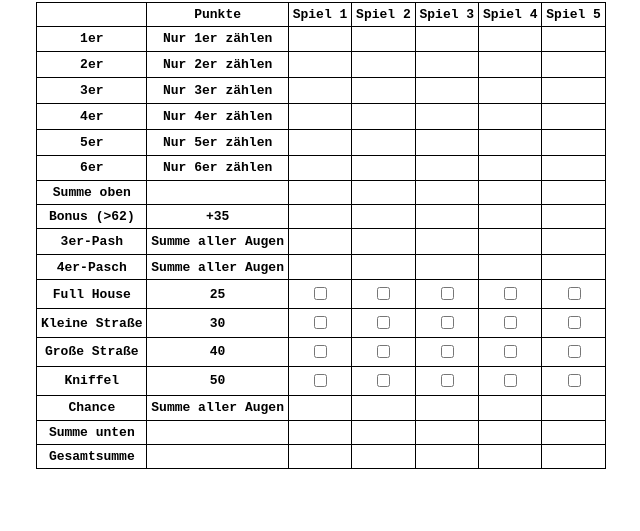
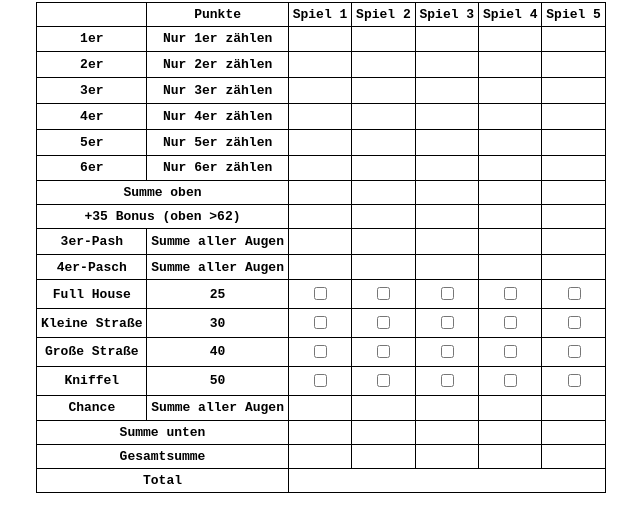
Before and after one commit to SpikePy/Kniffel, a plain HTML site: page index.html in a window 1280 px wide. Shown: the part 67-598 px from the top of the page, without its empty margins (319-959 px from the left). Drawn offline with Linux system fonts and the light colour scheme.

Commit message:
add overall total

```diff
--- a/index.html
+++ b/index.html
@@ -76,8 +76,7 @@
             <td><input type="number" onclick="calculate(5)" id="game5_upper_6" min="0" max="36" step="6"/></td>
         </tr>
         <tr>
-            <th>Summe oben</th>
-            <th></th>
+            <th colspan="2">Summe oben</th>
             <th id="game1_upper_sum"></th>
             <th id="game2_upper_sum"></th>
             <th id="game3_upper_sum"></th>
@@ -85,8 +84,7 @@
             <th id="game5_upper_sum"></th>
         </tr>
         <tr>
-            <th>Bonus (>62)</th>
-            <th>+35</th>
+            <th colspan="2">+35 Bonus (oben >62)</th>
             <th id="game1_upper_bonus"></th>
             <th id="game2_upper_bonus"></th>
             <th id="game3_upper_bonus"></th>
@@ -157,8 +155,7 @@
             <td><input type="number" onclick="calculate(5)" id="game5_lower_chance" min="0" max="36"/></td>
         </tr>
         <tr>
-            <th>Summe unten</th>
-            <th></th>
+            <th colspan="2">Summe unten</th>
             <th id="game1_lower_sum"></th>
             <th id="game2_lower_sum"></th>
             <th id="game3_lower_sum"></th>
@@ -166,14 +163,17 @@
             <th id="game5_lower_sum"></th>
         </tr>
         <tr>
-            <th>Gesamtsumme</th>
-            <th></th>
+            <th colspan="2">Gesamtsumme</th>
             <th id="game1_total_sum"></th>
             <th id="game2_total_sum"></th>
             <th id="game3_total_sum"></th>
             <th id="game4_total_sum"></th>
             <th id="game5_total_sum"></th>
         </tr>
+        <tr>
+            <th colspan="2">Total</th>
+            <th colspan="5" id="all_total_sum"></th>
+        </tr>
 </table>
 </body>
 
--- a/script.js
+++ b/script.js
@@ -32,6 +32,9 @@ function calculate(gameNumber){
     document.getElementById(`game${gameNumber}_upper_bonus`).innerText = upper_bonus === 0 ? "" : upper_bonus
     document.getElementById(`game${gameNumber}_lower_sum`).innerText   = lower_sum   === 0 ? "" : lower_sum
     document.getElementById(`game${gameNumber}_total_sum`).innerText   = total_sum   === 0 ? "" : total_sum
+
+    all_total_sum.innerText = safeParseInt(game1_total_sum.innerText) + safeParseInt(game2_total_sum.innerText) + safeParseInt(game3_total_sum.innerText) + safeParseInt(game4_total_sum.innerText) + safeParseInt(game5_total_sum.innerText)
+    if (all_total_sum.innerText == "0"){all_total_sum.innerText = ""}
 }
 
 function calculate_all(){
```
